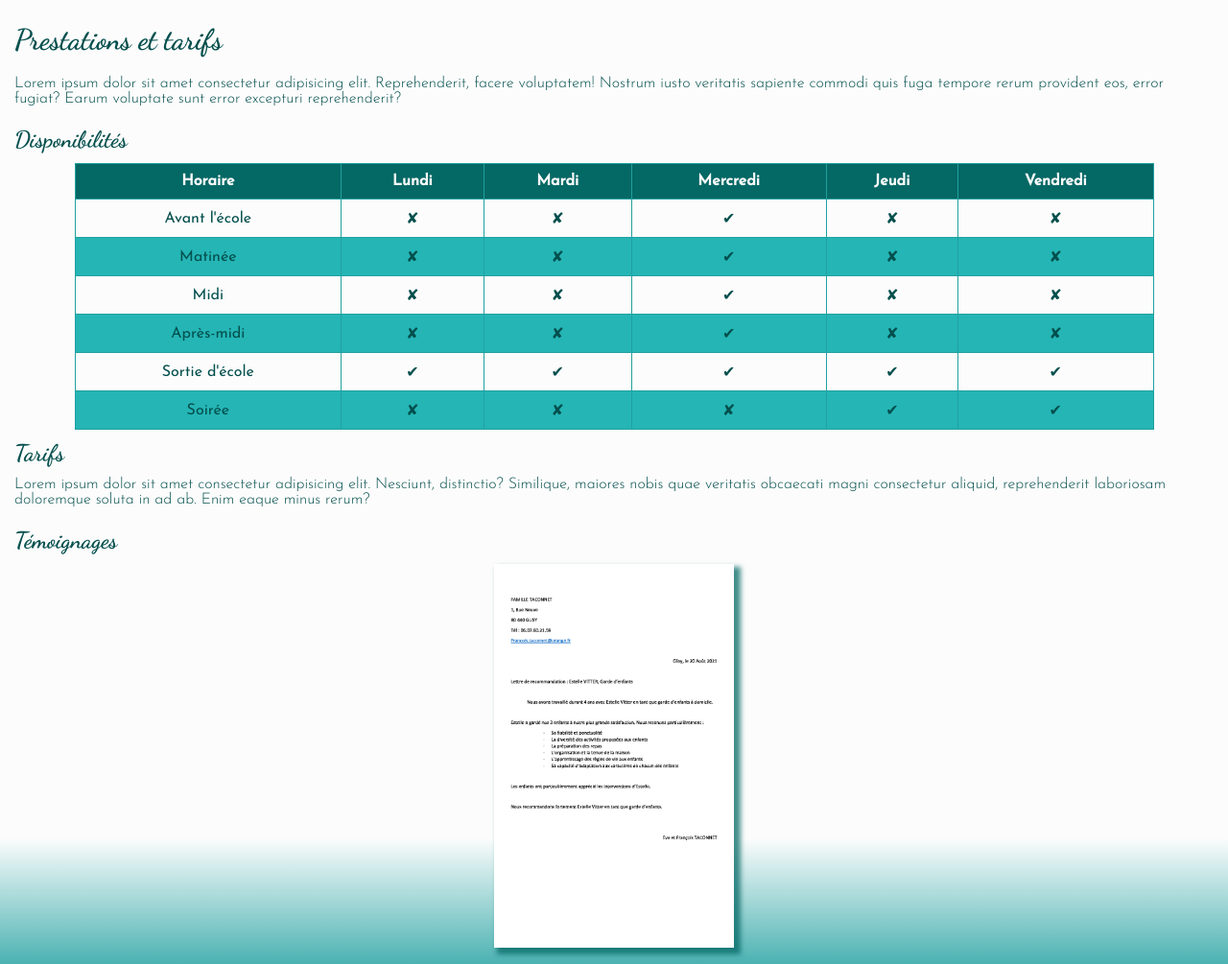
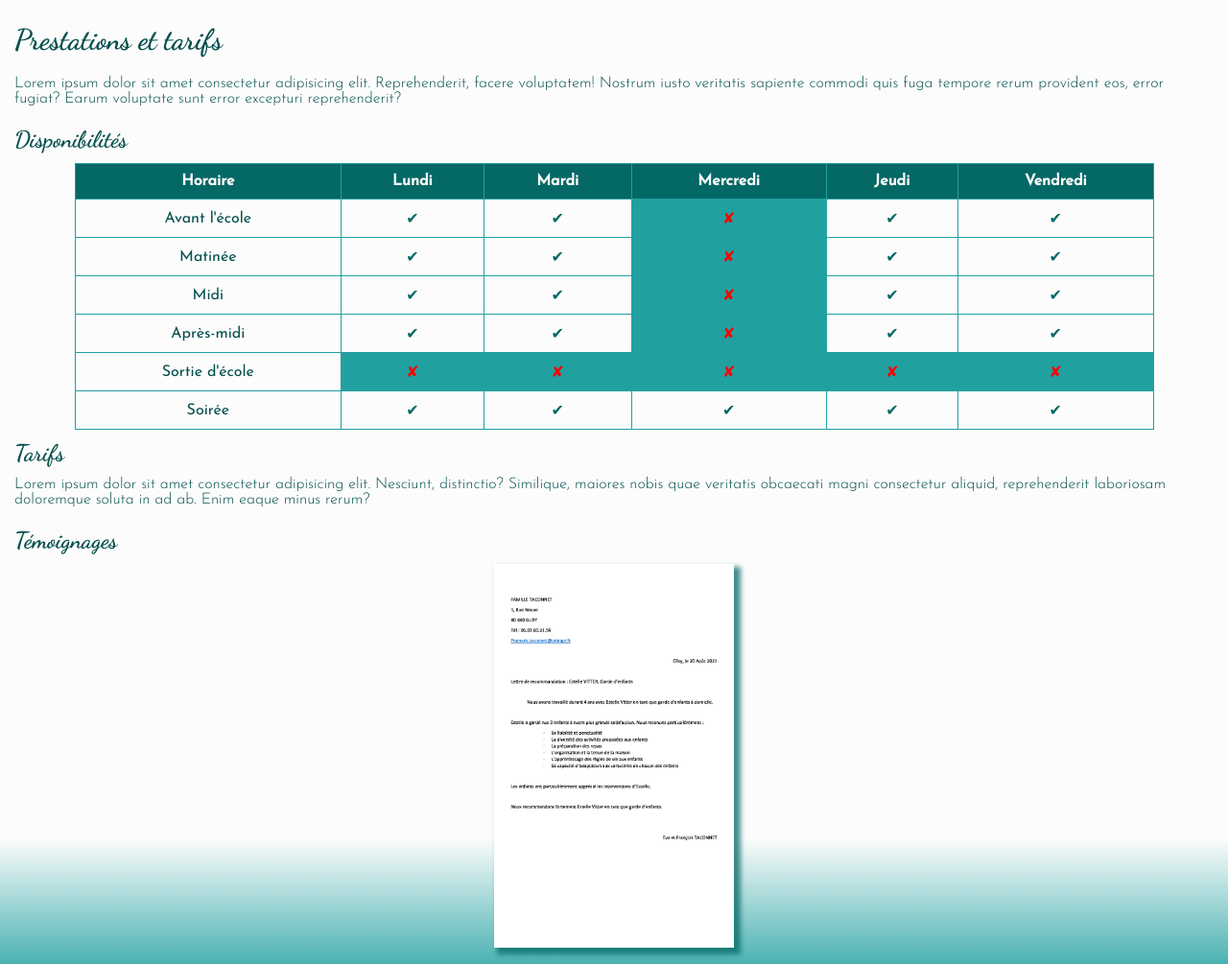
Before and after one commit to JulienBrancourt/site-vitrine-estelle-vitter, a website: page index.html in a window 1280 px wide. Shown: the part 1845-2850 px from the top of the page at 96% size. Drawn offline with Linux system fonts and the light colour scheme.

Commit message:
mise en forme tableau disponibilites

```diff
--- a/index.html
+++ b/index.html
@@ -116,49 +116,49 @@
                         <tbody>
                             <tr>
                                 <td >Avant l'école</td>
+                                <td >&#10004</td>
+                                <td >&#10004</td>
+                                <td >&#x2718</td>
+                                <td >&#10004</td>
+                                <td >&#10004</td>
+                            </tr>
+                            <tr>
+                                <td >Matinée</td>
+                                <td >&#10004</td>
+                                <td >&#10004</td>
+                                <td >&#x2718</td>
+                                <td >&#10004</td>
+                                <td >&#10004</td>
+                            </tr>
+                            <tr>
+                                <td >Midi</td>
+                                <td >&#10004</td>
+                                <td >&#10004</td>
+                                <td >&#x2718</td>
+                                <td >&#10004</td>
+                                <td >&#10004</td>
+                            </tr>
+                            <tr>
+                                <td >Après-midi</td>
+                                <td >&#10004</td>
+                                <td >&#10004</td>
+                                <td >&#x2718</td>
+                                <td >&#10004</td>
+                                <td >&#10004</td>
+                            </tr>
+                            <tr>
+                                <td >Sortie d'école</td>
                                 <td >&#x2718</td>
                                 <td >&#x2718</td>
-                                <td >&#10004</td>
+                                <td >&#x2718</td>
                                 <td >&#x2718</td>
                                 <td >&#x2718</td>
                             </tr>
                             <tr>
-                                <td >Matinée</td>
-                                <td >&#x2718</td>
-                                <td >&#x2718</td>
-                                <td >&#10004</td>
-                                <td >&#x2718</td>
-                                <td >&#x2718</td>
-                            </tr>
-                            <tr>
-                                <td >Midi</td>
-                                <td >&#x2718</td>
-                                <td >&#x2718</td>
-                                <td >&#10004</td>
-                                <td >&#x2718</td>
-                                <td >&#x2718</td>
-                            </tr>
-                            <tr>
-                                <td >Après-midi</td>
-                                <td >&#x2718</td>
-                                <td >&#x2718</td>
-                                <td >&#10004</td>
-                                <td >&#x2718</td>
-                                <td >&#x2718</td>
-                            </tr>
-                            <tr>
-                                <td >Sortie d'école</td>
+                                <td >Soirée</td>
                                 <td >&#10004</td>
                                 <td >&#10004</td>
                                 <td >&#10004</td>
-                                <td >&#10004</td>
-                                <td >&#10004</td>
-                            </tr>
-                            <tr>
-                                <td >Soirée</td>
-                                <td >&#x2718</td>
-                                <td >&#x2718</td>
-                                <td >&#x2718</td>
                                 <td >&#10004</td>
                                 <td >&#10004</td>
                             </tr>
--- a/main.js
+++ b/main.js
@@ -177,9 +177,9 @@ form.addEventListener('submit', function(e) {
         });
 });
 
-// tableau des dispo
+// --------------------------tableau des dispo
 
-
+//attribution d'un data-label
 document.querySelectorAll('.table-responsive').forEach(function (table) {
   let labels = Array.from(table.querySelectorAll('th')).map(function (th) {
       return th.innerText
@@ -188,3 +188,15 @@ document.querySelectorAll('.table-responsive').forEach(function (table) {
       td.setAttribute('data-label', labels[i % labels.length])
   })
 })
+
+// coloration des cellules
+let cells = document.querySelectorAll('.table-responsive tbody td');
+cells.forEach(cell => {
+  if (cell.textContent === '✔') {
+    // cell.style.backgroundColor = '#F1F1F1';
+    cell.style.color = '#046865';
+  } else if (cell.textContent === '✘'){
+    cell.style.backgroundColor = '#21A0A0';
+    cell.style.color = '#FF0000';
+  }
+});
--- a/sass/main.scss
+++ b/sass/main.scss
@@ -390,9 +390,9 @@ th {
   color: $couleur-tertiaire;
 }
 
-tr:nth-child(even) {
-  background-color: lighten($couleur-secondaire,5%);;
-}
+// tr:nth-child(even) {
+//   background-color: lighten($couleur-secondaire,5%);;
+// }
 
 @media screen and (max-width: 700px) {
   .table-responsive table,
@@ -403,6 +403,10 @@ tr:nth-child(even) {
   .table-responsive td {
     display: block;
     text-align: center;
+  }
+
+  .table-responsive {
+    width: 75%;
   }
 
   .table-responsive thead {
@@ -416,9 +420,9 @@ tr:nth-child(even) {
 
   }
 
-  .table-responsive td:nth-child(even) {
-    background-color: $couleur-secondaire;
-  }
+  // .table-responsive td:nth-child(even) {
+  //   background-color: $couleur-secondaire;
+  // }
 
   .table-responsive td::before {
     content: attr(data-label);
```
Also changed, not shown: CSS/style.css, 1 other file.
